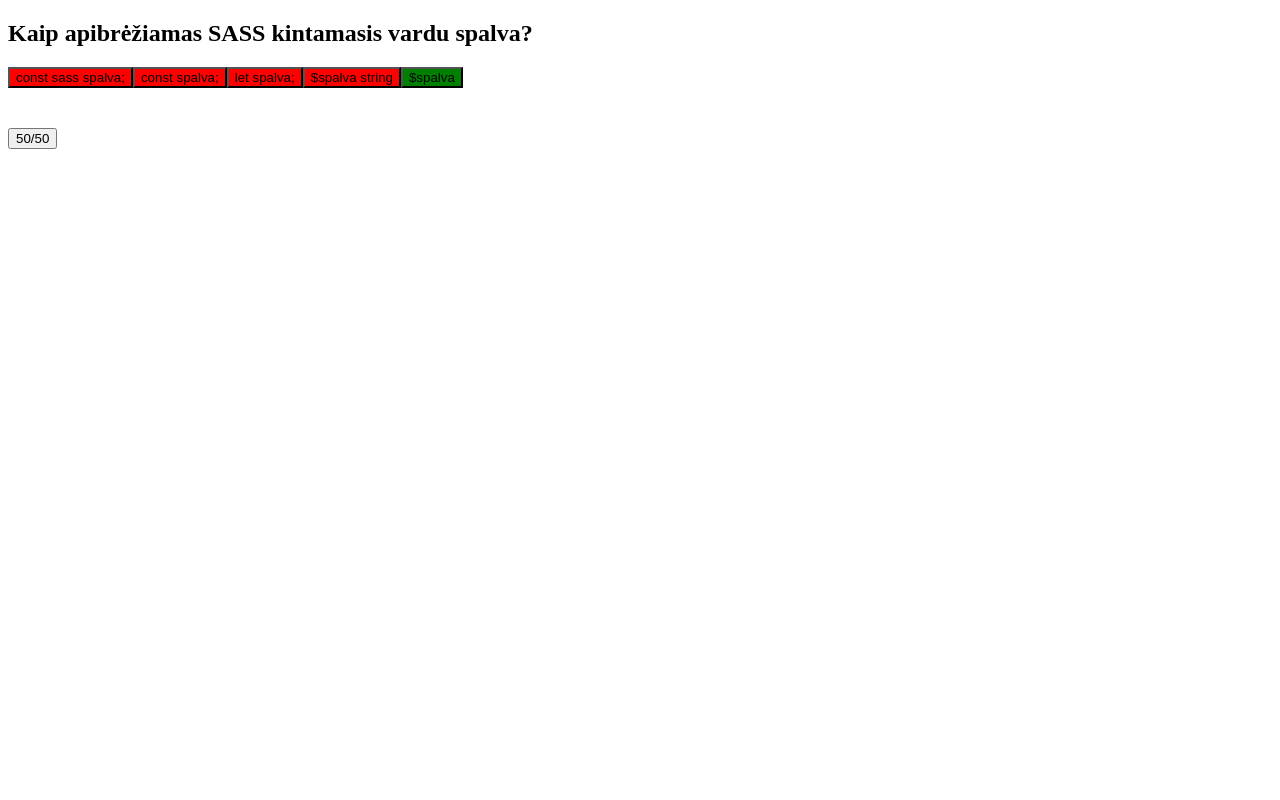
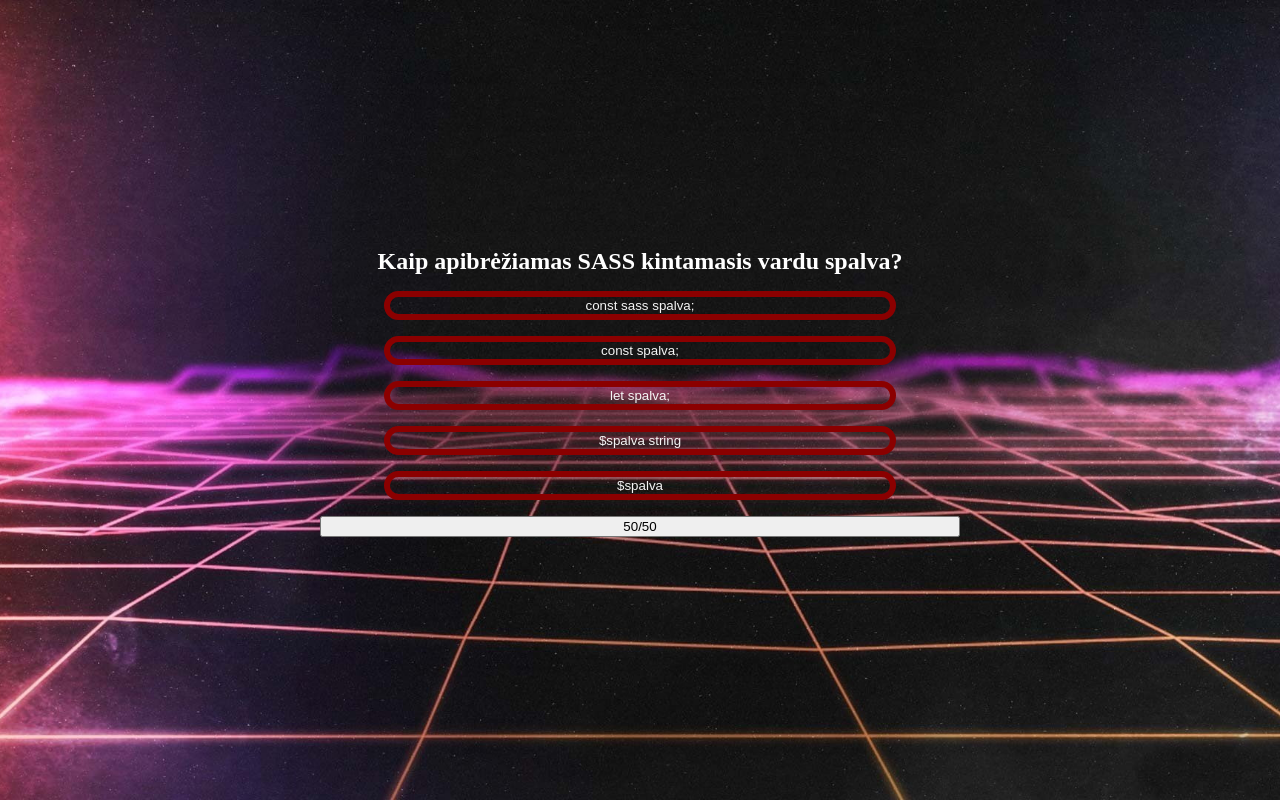
Before and after one commit to Quiz-atsiskaitymas/Baisus-quiziukas, a plain HTML site: page index.html in a window 1280 px wide. Drawn offline with Linux system fonts and the light colour scheme.

```diff
--- a/style.css
+++ b/style.css
@@ -0,0 +1,51 @@
+
+* {
+    margin: 0;
+}
+
+
+body {
+    display: flex;
+    height: 100vh;
+    flex-direction: column;
+    gap: 1em;
+    background-image: url('./background.jpg');
+    background-position: center;
+    background-repeat: no-repeat;
+    background-size: cover;
+    color: white;
+    justify-content: center;
+    align-items: center;
+}
+
+#questiondisplay {
+
+}
+
+#fiftychance {
+    order: 1;
+    width: 50vw;
+}
+
+.awnserDisplay {
+    min-width: 40%;
+    border-radius: 2em;
+    border: darkred solid 0.5em;
+    color: whitesmoke;
+    background-color: transparent !important;
+}
+
+#QuestionCounterDiv {
+    display: flex;
+    order: 2;
+    gap: 0.5em;
+    flex-wrap: wrap;
+    justify-content: center;
+}
+
+#QuestionCounterDiv * {
+    background-color: black;
+    border-radius: 50%;
+    width: 1.5em;
+    text-align: center;
+}
```
Also changed, not shown: index.html (+0 -1 lines), background.jpg (added), u87z0sv7wmvm4n7qg9bn.webp (added).
